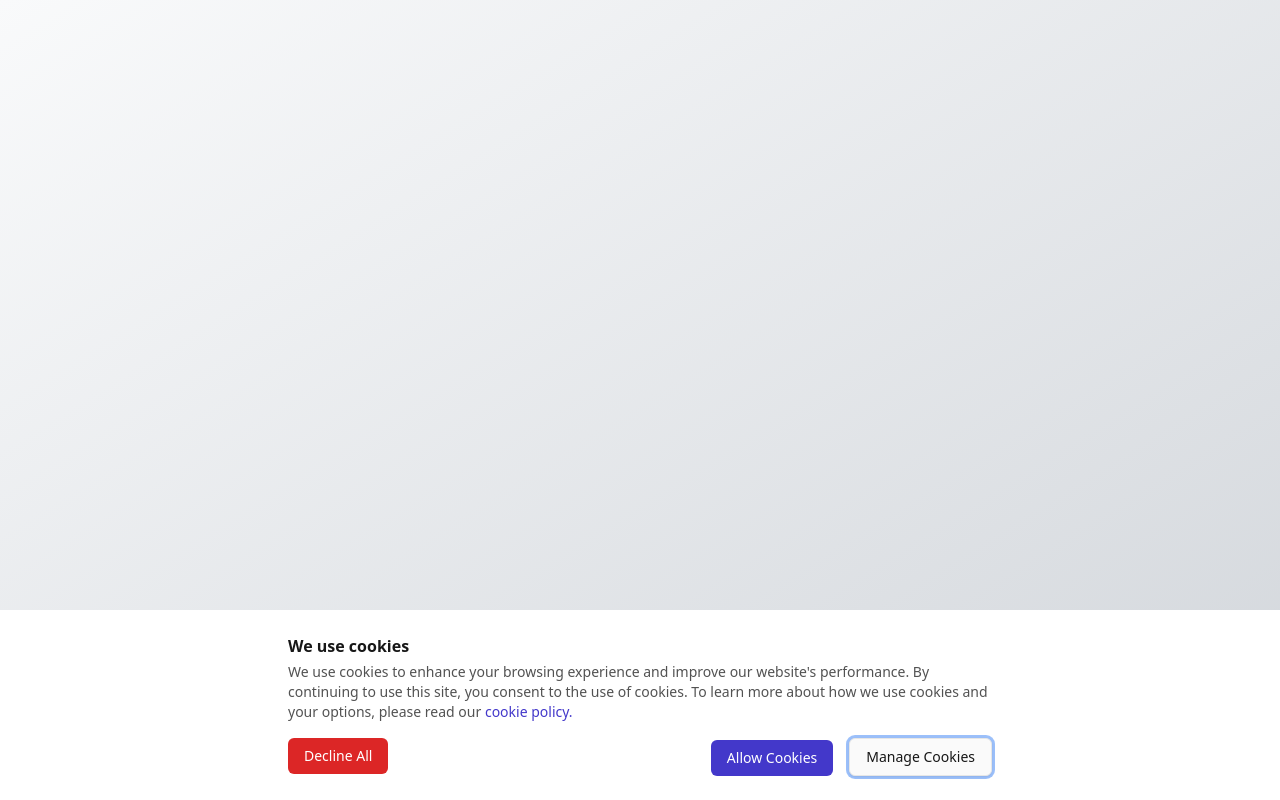
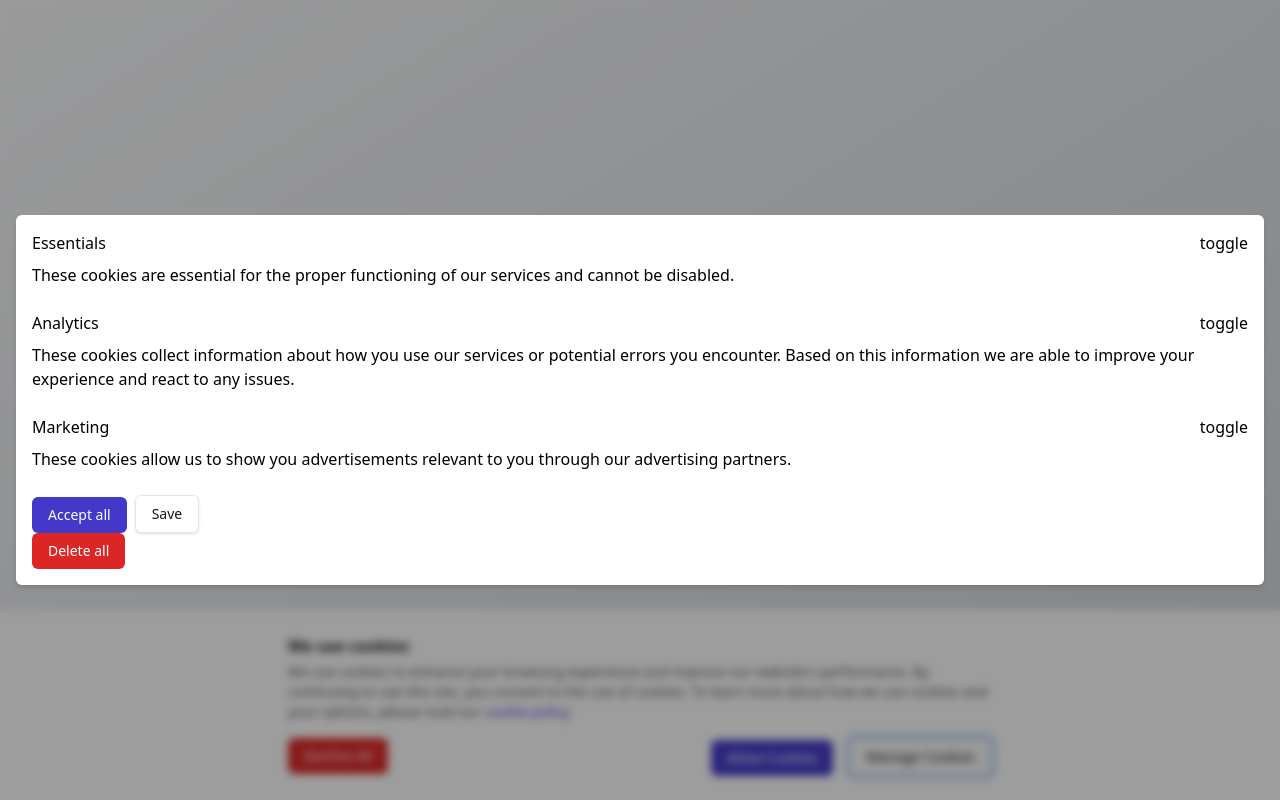
Before and after one commit to qianzhong516/cookie-consent, a React (Vite) app: page / in a window 1280 px wide. Both pictures are taken after a click on the button "Manage Cookies". Built offline with nearby package versions, Linux system fonts and the light colour scheme.

Commit message:
add manage cookies modal

```diff
--- a/src/App.jsx
+++ b/src/App.jsx
@@ -1,8 +1,37 @@
+import { useCallback, useState } from 'react';
 import { Button } from './Button';
+import ManageCookieModal from './ManageCookiesModal';
 
-const CookieConsentModal = () => {
-  return (
-    <div className='fixed bottom-0 w-full bg-white'>
+const CookieConsentPopup = ({
+  open,
+  onClose,
+  onDecline,
+  onAllow,
+  onConfirm
+}) => {
+  const [subDialogOpen, setSubDialogOpen] = useState(false);
+
+  const onCloseSubDialog = useCallback(() => setSubDialogOpen(false), []);
+
+  const onDeclineAll = () => {
+    onDecline();
+    onClose();
+  }
+
+  const onAllowAll = () => {
+    onAllow();
+    onClose();
+  }
+
+  const onManageCookies = useCallback(() => setSubDialogOpen(true), []);
+
+  return open && (
+    <>
+      <div className='fixed bottom-0 w-full bg-white' onClick={(e) => {
+        // This is a hack to prevent the subdialog from being closed immediately once it's opened.
+        // (Fix)TODO: pass in the pop-up as one of the containers, so it's disregarded as being 'outside'. see `useClickOutside`.
+        e.stopPropagation();
+      }}>
         <div className='container flex flex-col gap-4 w-full py-6 lg:max-w-[1280px]'>
           <div className='flex flex-col gap-1'>
             <h1 className='text-md font-semibold text-neutral-900'>
@@ -22,21 +51,27 @@ const CookieConsentModal = () => {
             </p>
           </div>
           <div className='flex flex-wrap-reverse justify-between gap-y-2'>
-          <Button type='tetiary' className='w-full md:w-auto'>Decline All</Button>
+            <Button type='tetiary' className='w-full md:w-auto' onClick={onDeclineAll}>Decline All</Button>
             <div className='flex flex-wrap gap-x-4 gap-y-2 w-full md:w-auto'>
-            <Button type='primary' className='w-full md:w-auto'>Allow Cookies</Button>
-            <Button type='secondary' className='w-full md:w-auto'>Manage Cookies</Button>
+              <Button type='primary' className='w-full md:w-auto' onClick={onAllowAll}>Allow Cookies</Button>
+              <Button type='secondary' className='w-full md:w-auto' onClick={onManageCookies}>Manage Cookies</Button>
             </div>
           </div>
         </div>
       </div>
+      <ManageCookieModal open={subDialogOpen} onClose={onCloseSubDialog} onAccept={onAllow} onConfirm={onConfirm} onDelete={onDecline} />
+    </>
   );
 };
 
 function App() {
+  // TODO: if have seen this popup before, do not show it.
+
+  const [isOpen, setIsOpen] = useState(true);
+
   return (
     <div className='w-full h-svh bg-gradient-to-br from-[#F9FAFB] to-[#D2D6DB]'>
-      <CookieConsentModal />
+      <CookieConsentPopup open={isOpen} onClose={() => setIsOpen(false)} />
     </div>
   );
 }
--- /dev/null
+++ b/src/ManageCookiesModal.jsx
@@ -0,0 +1,70 @@
+import Modal from './Modal';
+import { memo, useCallback, useState } from 'react';
+import { Button } from './Button';
+
+const manageCookieContent = [
+    { title: 'Essentials', subtitle: 'These cookies are essential for the proper functioning of our services and cannot be disabled.' },
+    { title: 'Analytics', subtitle: 'These cookies collect information about how you use our services or potential errors you encounter. Based on this information we are able to improve your experience and react to any issues.' },
+    { title: 'Marketing', subtitle: 'These cookies allow us to show you advertisements relevant to you through our advertising partners.' },
+];
+
+const ManageCookieItem = memo(function ManageCookieItem({ title, subtitle, isOn, onToggle }) {
+    return <div className='flex flex-col gap-2'>
+        <div className='flex justify-between items-center'>
+            <h3 className='text-md'>{title}</h3>
+            <button>toggle</button>
+        </div>
+        <p className='text-md'>{subtitle}</p>
+    </div>
+});
+
+const ManageCookieModal = ({
+    open,
+    onClose,
+    onAccept,
+    onConfirm,
+    onDelete
+}) => {
+    const [allowedCookies, setAllowedCookies] = useState([true, true, true]);
+
+    const createOnToggle = useCallback((i) => () => {
+        setAllowedCookies(prev => {
+            const copy = [...prev];
+            copy[i] = !copy[i];
+            return copy;
+        });
+    }, []);
+
+    const handleAccept = () => {
+        onAccept();
+        onClose();
+    }
+
+    const handleDelete = () => {
+        onDelete();
+        onClose();
+    }
+
+    const handleConfirm = () => {
+        onConfirm(allowedCookies);
+    }
+
+    const content = manageCookieContent.map(({ title, subtitle }, i) =>
+        <ManageCookieItem key={i}
+            title={title}
+            subtitle={subtitle}
+            isOn={allowedCookies[i]}
+            onToggle={createOnToggle(i)} />);
+
+    const footer = (<div>
+        <div className='flex gap-2'>
+            <Button type='primary' onClick={handleAccept}>Accept all</Button>
+            <Button type='secondary' onClick={handleConfirm}>Save</Button>
+        </div>
+        <Button type='tetiary' onClick={handleDelete}>Delete all</Button>
+    </div>)
+
+    return <Modal open={open} content={content} footer={footer} onClose={onClose} />
+}
+
+export default ManageCookieModal;
--- a/src/Modal.jsx
+++ b/src/Modal.jsx
@@ -2,11 +2,9 @@ import { createPortal } from 'react-dom';
 import { twMerge } from 'tailwind-merge';
 import { useRef, } from 'react';
 import { Transition, TransitionChild } from '@headlessui/react'
-import useClickOutside from '../hooks/useClickOutside';
+import useClickOutside from './hooks/useClickOutside';
 
 export function ModalImpl({
-    title,
-    subtitle,
     content,
     footer,
     className,
@@ -19,12 +17,6 @@ export function ModalImpl({
 
     return (
         <div className={twMerge('flex flex-col gap-6 p-4 pb-0 shadow-md bg-white rounded-md', className)} onClick={handleClick}>
-            <div className='flex justify-between w-full items-center'>
-                <div className='flex flex-col gap'>
-                    <h1 className="text-lg">{title}</h1>
-                    {subtitle && <p className="text-sm text-neutral-400">{subtitle}</p>}
-                </div>
-            </div>
             {content}
             <div className='sticky bottom-0 bg-white w-full pb-4'>
                 {footer}
```
Lines whose indentation alone changed are shown as unchanged.
